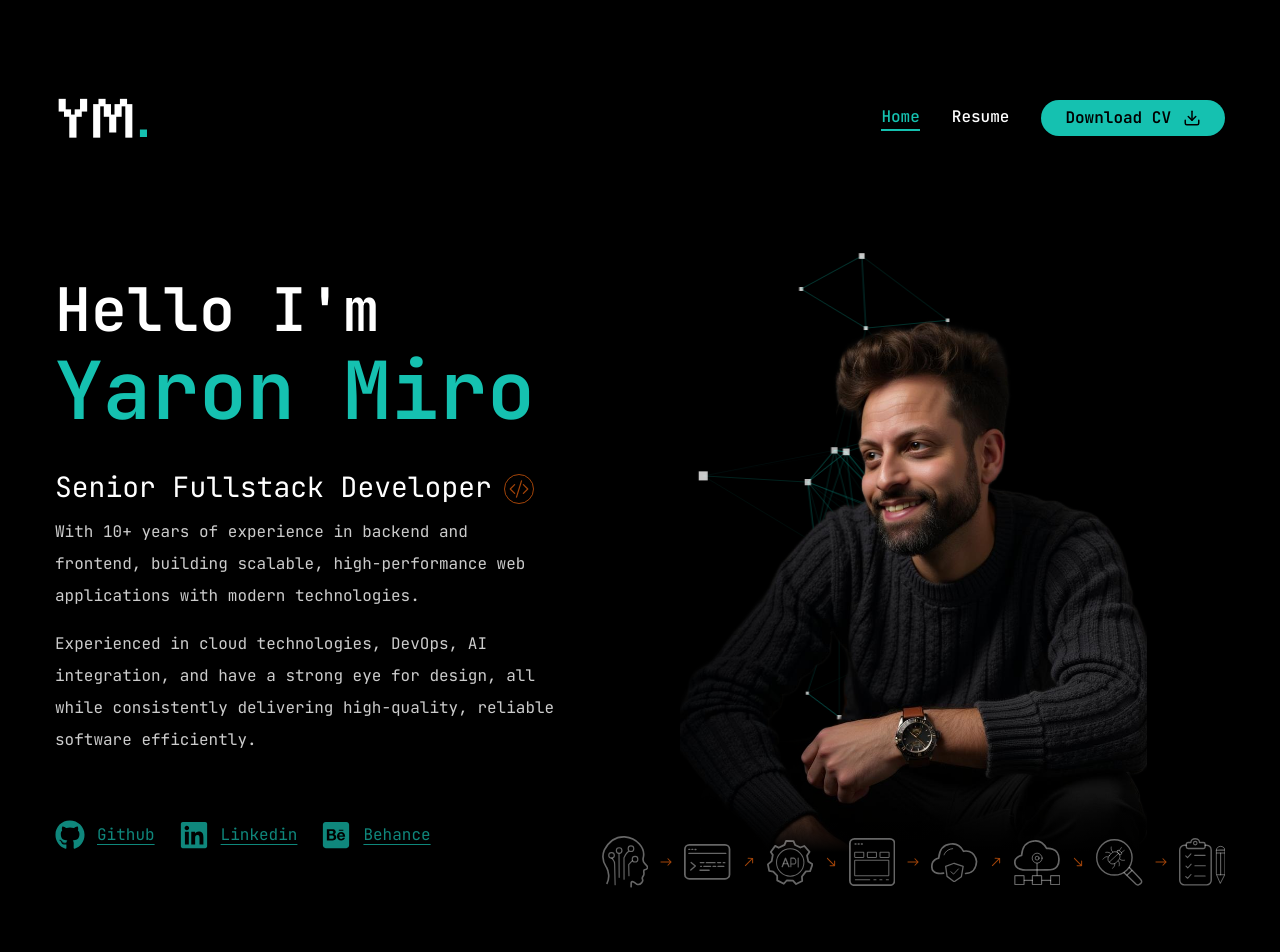
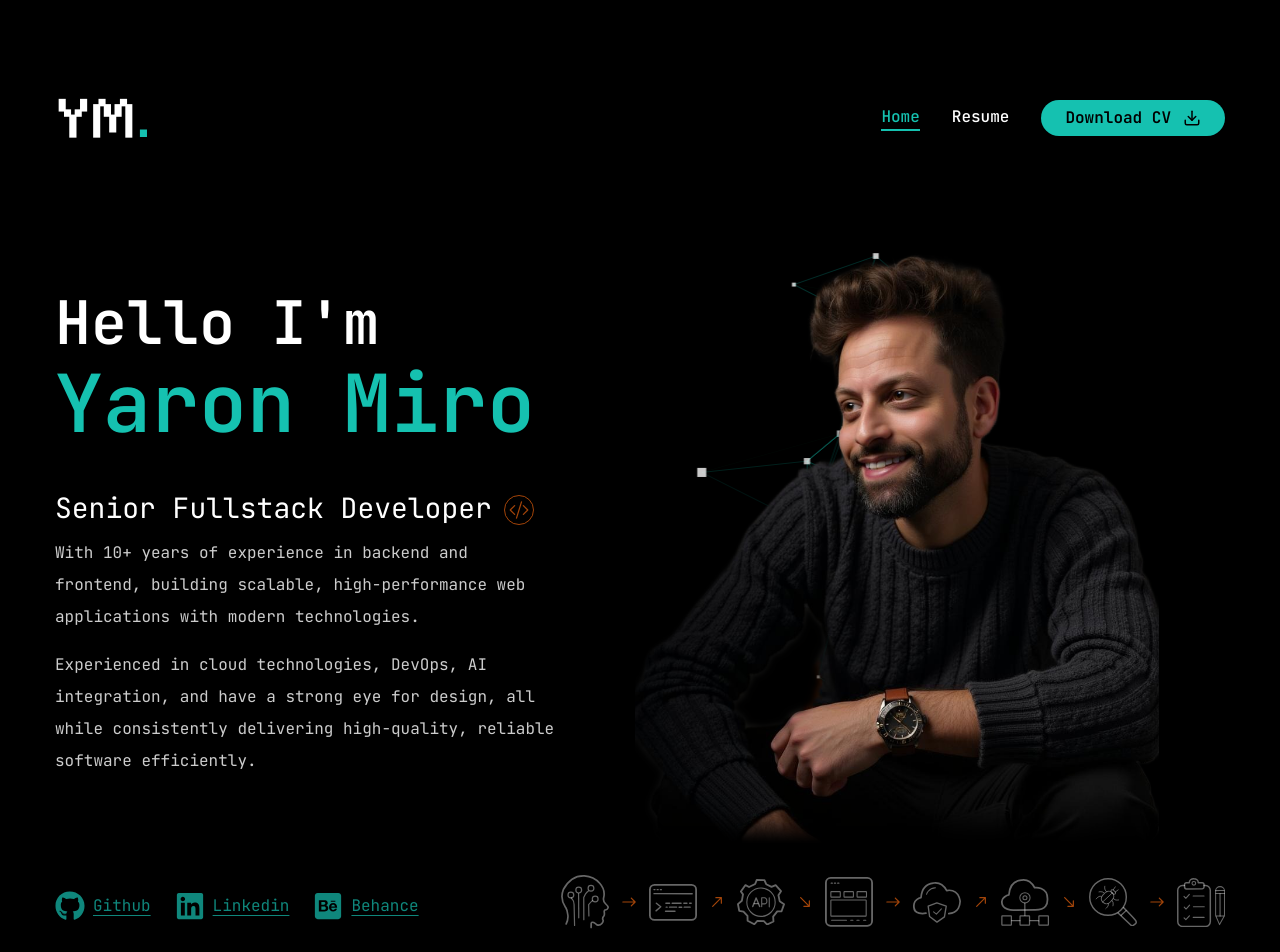
Before and after one commit to YaronMiro/ym-website, a Next.js app: page / in a window 1280 px wide. Shown: the top 952 px of the page. Before the commit the page ends 888 px from the top, so only its background shows below. Built offline with nearby package versions, Linux system fonts and the light colour scheme.

Commit message:
adding styel for image with icons 2

```diff
--- a/app/globals.css
+++ b/app/globals.css
@@ -143,17 +143,6 @@
   }
 
   .ym-icon {
-    @apply w-[2.9rem]
+    @apply w-[3rem]
   }
-
-
-  .with-bottom-fade {
-    @apply relative;
-  }
-
-  .with-bottom-fade::after {
-    background: linear-gradient(0deg, #000 0%, #fff0 100%);
-    @apply absolute bottom-0 left-0 right-0 z-10 content-[''] h-[10%];
-  }
-
 }
--- a/app/page.tsx
+++ b/app/page.tsx
@@ -17,14 +17,14 @@ const Home: React.FC = () => {
     <>
       <section className="h-full">
         <div className="container mx-auto h-full">
-          <div className="relative flex flex-col xl:flex-row items-center justify-between">
-            <div className="text-center xl:text-left bg-primary">
+          <div className="relative flex flex-col xl:flex-row xl:gap-20 items-center">
+            <div className="text-center xl:text-left">
               <h1 className="h1">
                 <span className="text-6xl text-white"> Hello I&apos;m</span>
                 <br />
                 <span className="text-accent">Yaron Miro</span>
               </h1>
-              <div className="flex align-center mt-10 leading-[25px] gap-3">
+              <div className="flex align-center mt-12 leading-[25px] gap-3">
                 <span className="text-[28px]">Senior Fullstack Developer</span>
                 <BsCodeSlash role="img" aria-label="developer icon" className="inline rounded-full p-[4px] w-[30px] h-[30px] border border-secondary/70 text-secondary/70" />
               </div>
@@ -45,13 +45,11 @@ const Home: React.FC = () => {
                   <span>Download CV</span>
                   <FiDownload className="text-xl" />
                 </Button>
-                <Social className="flex xl:flex-row mt-2 mb-8 gap-6" />
               </div>
             </div>
             <div>
               <ParticlesContainer className="absolute top-0 right-0 bottom-0  w-[55%] h-[85%] z-[-9999]" />
               <div className="flex flex-col items-center">
-                <div className="with-bottom-fade inline-block">
               <Image
                 className=""
                 src={heroImage}
@@ -59,30 +57,30 @@ const Home: React.FC = () => {
                 alt="Image of Yaron Miro"
               />
               </div>
-                <div className="flex z-20 mt-[-1rem]">
+            </div>
+          </div>
+          <div className="flex flex-col xl:flex-row justify-between mt-6">
+            <Social className="flex mt-2 gap-6" />
             <div className="flex items-center stroke-white/40">
               <YmIcon className="ym-icon" icon="head" />
-                    <IoIosArrowRoundForward className="text-xl text-secondary/70 mx-2" />
+              <IoIosArrowRoundForward className="text-2xl text-secondary/70 mx-2" />
               <YmIcon className="ym-icon" icon="app-code" />
-                    <IoIosArrowRoundForward className="text-xl text-secondary/70 mx-2 -rotate-45" />
+              <IoIosArrowRoundForward className="text-2xl text-secondary/70 mx-2 -rotate-45" />
               <YmIcon className="ym-icon" icon="api" />
-                    <IoIosArrowRoundForward className="text-xl text-secondary/70 mx-2 rotate-45" />
+              <IoIosArrowRoundForward className="text-2xl text-secondary/70 mx-2 rotate-45" />
               <YmIcon className="ym-icon" icon="ui" />
-                    <IoIosArrowRoundForward className="text-xl text-secondary/70 mx-2" />
+              <IoIosArrowRoundForward className="text-2xl text-secondary/70 mx-2" />
               <YmIcon className="ym-icon" icon="cloud-shield" />
-                    <IoIosArrowRoundForward className="text-xl text-secondary/70 mx-2 -rotate-45" />
+              <IoIosArrowRoundForward className="text-2xl text-secondary/70 mx-2 -rotate-45" />
               <YmIcon className="ym-icon" icon="cloud-balancer" />
-                    <IoIosArrowRoundForward className="text-xl text-secondary/70 mx-2 rotate-45" />
+              <IoIosArrowRoundForward className="text-2xl text-secondary/70 mx-2 rotate-45" />
               <YmIcon className="ym-icon" icon="bug-tracker" />
-                    <IoIosArrowRoundForward className="text-xl text-secondary/70 mx-2" />
+              <IoIosArrowRoundForward className="text-2xl text-secondary/70 mx-2" />
               <YmIcon className="ym-icon" icon="todo-list" />
             </div>
           </div>
         </div>
-            </div>
-          </div>
-        </div>
-        {/* <Separator className="mt-20 bg-white/30" /> */}
+        <Separator className="mt-10 w-[60%] mx-auto bg-white/30" />
       </section>
     </>
 
--- a/components/Social.tsx
+++ b/components/Social.tsx
@@ -31,7 +31,7 @@ const Social: React.FC<SocialProps> = ({ className, iconStyles }) => {
                                 >
                                     {icon}
                                 </div>
-                                <span className="hidden xl:flex capitalize underline underline-offset-4 ml-[8px] text-accent/70 group-hover:text-accent-hover group-hover:transition-all duration-1000 ease-in-out">
+                                <span className="flex capitalize underline underline-offset-4 ml-1 text-accent/70 group-hover:text-accent-hover group-hover:transition-all duration-1000 ease-in-out">
                                     {name}
                                 </span>
                            </div>
```
Also changed, not shown: public/hero-image-2.png, public/hero-image.jpg (deleted). Lines whose indentation alone changed are shown as unchanged.
